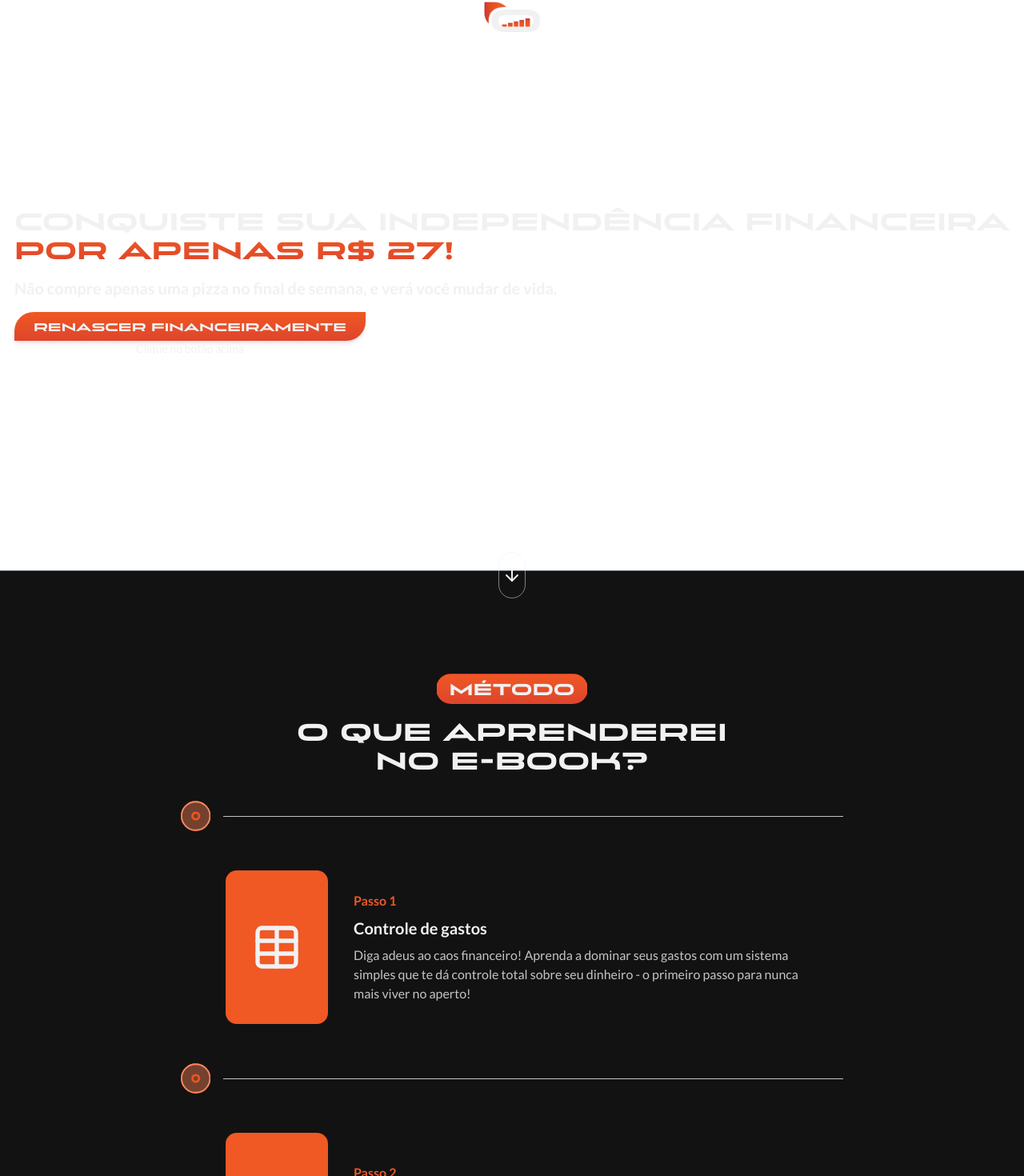
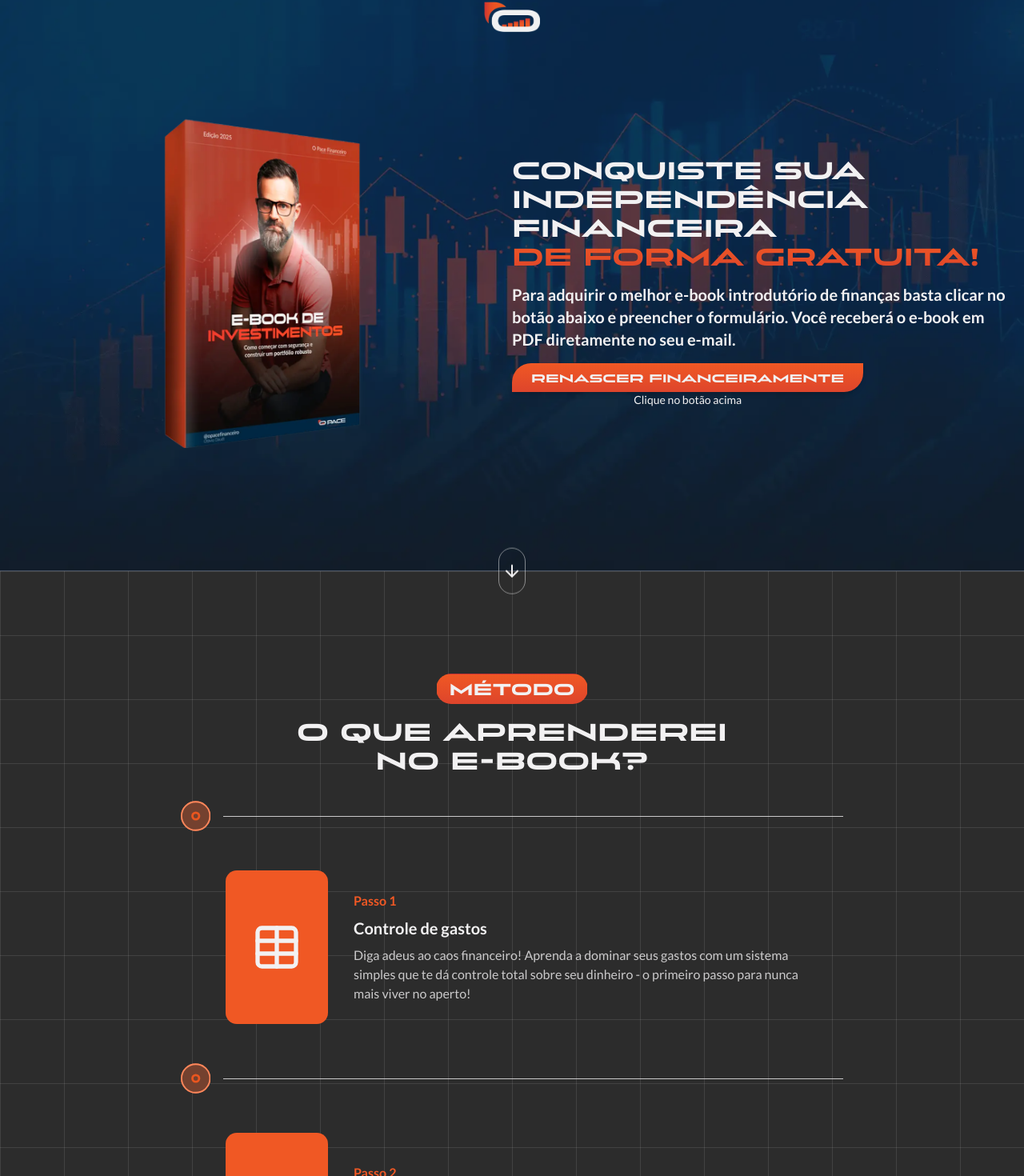
Before and after one commit to DevJeipi/lp-opacefinanceiro, a Next.js app: page /ebook in a window 1280 px wide. Shown: the part 46-1516 px from the top of the page at 80% size. Built offline with nearby package versions, Linux system fonts and the light colour scheme.

Commit message:
ebook page add

```diff
--- a/src/app/ebook/page.tsx
+++ b/src/app/ebook/page.tsx
@@ -1,5 +1,3 @@
-'use client'
-
 import { Button } from '@/components/ui/button'
 import { GridContainer } from '@/components/ui/GridContainer'
 import { Line } from '@/components/ui/line'
@@ -15,11 +13,20 @@ import {
     ChevronDown,
     Layers,
     LineChart,
+    MessageCircleQuestion,
     Rocket,
     ShieldCheck,
     Table,
     TrendingUp,
 } from 'lucide-react'
+import { BgImage } from '@/components/ui/BgImage'
+import {
+    Accordion,
+    AccordionItem,
+    AccordionTrigger,
+    AccordionContent,
+} from '@/components/ui/accordion'
+import { Footer } from '@/components/footer'
 
 export default function Ebook02() {
     const cards = [
@@ -48,7 +55,9 @@ export default function Ebook02() {
     return (
         <>
             <section className="relative h-[95vh] border-b-1 border-gray-600">
+                <BgImage />
                 <GridContainer className="relative flex h-full flex-col items-center">
+                    <div className="flex items-center justify-center">
                         <Image
                             src={fotoLogo}
                             width={70}
@@ -57,19 +66,32 @@ export default function Ebook02() {
                             placeholder="blur"
                             priority
                         />
-                    <div className="flex h-full items-center justify-center">
+                    </div>
+                    <div className="grid h-full grid-cols-1 grid-rows-2 items-center justify-center lg:grid-cols-2 lg:grid-rows-1">
+                        <div className="flex items-center justify-center">
+                            <Image
+                                src="/ebooks01.webp"
+                                width={250}
+                                height={415}
+                                alt="E-book O Renascimento Financeiro"
+                                priority
+                                className="mb-[-120px] lg:mb-0"
+                            />
+                        </div>
                         <div className="flex flex-col items-center gap-4 text-center lg:items-start lg:text-left">
                             <h1 className="font-heading text-primary-white text-xl font-bold sm:text-3xl">
                                 Conquiste Sua Independência Financeira <br />
                                 <span className="text-gradient-animated">
-                                    por apenas R$ 27!
+                                    de forma gratuita!
                                 </span>
                             </h1>
                             <p className="font-body text-primary-white font-bold sm:text-xl">
-                                Não compre apenas uma pizza no final de semana,
-                                e verá você mudar de vida.
+                                Para adquirir o melhor e-book introdutório de
+                                finanças basta clicar no botão abaixo e
+                                preencher o formulário. Você receberá o e-book
+                                em PDF diretamente no seu e-mail.
                             </p>
-                            <Button color="secondaryorange">
+                            <Button link="ebook" color="secondaryorange">
                                 Renascer financeiramente
                             </Button>
                         </div>
@@ -82,7 +104,8 @@ export default function Ebook02() {
                     </Link>
                 </GridContainer>
             </section>
-            <section id="benefits" className="bg-primary-black overflow-hidden">
+            <section id="benefits" className="overflow-hidden">
+                <div className="container">
                     <GridContainer className="flex flex-col items-center justify-center pt-32 text-center">
                         <Badge>Método</Badge>
                         <h1 className="font-heading text-primary-white mt-4 text-2xl font-bold sm:text-3xl">
@@ -106,10 +129,10 @@ export default function Ebook02() {
                                     </h2>
                                     <p className="text-primary-white/80">
                                         Diga adeus ao caos financeiro! Aprenda a
-                                    dominar seus gastos com um sistema simples
-                                    que te dá controle total sobre seu dinheiro
-                                    - o primeiro passo para nunca mais viver no
-                                    aperto!
+                                        dominar seus gastos com um sistema
+                                        simples que te dá controle total sobre
+                                        seu dinheiro - o primeiro passo para
+                                        nunca mais viver no aperto!
                                     </p>
                                 </div>
                             </div>
@@ -132,9 +155,10 @@ export default function Ebook02() {
                                     </h2>
                                     <p className="text-primary-white/80">
                                         Libere mais dinheiro para o que importa!
-                                    Descubra estratégias poderosas para cortar
-                                    gastos desnecessários e aumentar sua renda -
-                                    sem sacrificar o que você ama!
+                                        Descubra estratégias poderosas para
+                                        cortar gastos desnecessários e aumentar
+                                        sua renda - sem sacrificar o que você
+                                        ama!
                                     </p>
                                 </div>
                             </div>
@@ -157,9 +181,9 @@ export default function Ebook02() {
                                     </h2>
                                     <p className="text-primary-white/80">
                                         Durma tranquilo sabendo que você está
-                                    protegido! Crie uma reserva poderosa que te
-                                    salva de qualquer imprevisto - a base para
-                                    sua paz financeira!
+                                        protegido! Crie uma reserva poderosa que
+                                        te salva de qualquer imprevisto - a base
+                                        para sua paz financeira!
                                     </p>
                                 </div>
                             </div>
@@ -181,10 +205,11 @@ export default function Ebook02() {
                                         Dívida Zero
                                     </h2>
                                     <p className="text-primary-white/80">
-                                    Livre-se das correntes das dívidas de uma
-                                    vez por todas! Conheça o plano infalível
-                                    para eliminar juros altos e recuperar sua
-                                    liberdade financeira - rápido!
+                                        Livre-se das correntes das dívidas de
+                                        uma vez por todas! Conheça o plano
+                                        infalível para eliminar juros altos e
+                                        recuperar sua liberdade financeira -
+                                        rápido!
                                     </p>
                                 </div>
                             </div>
@@ -207,9 +232,9 @@ export default function Ebook02() {
                                     </h2>
                                     <p className="text-primary-white/80">
                                         Fortaleça sua segurança financeira como
-                                    nunca! Aprenda a expandir sua proteção para
-                                    enfrentar qualquer desafio - e viver sem
-                                    medo do futuro!
+                                        nunca! Aprenda a expandir sua proteção
+                                        para enfrentar qualquer desafio - e
+                                        viver sem medo do futuro!
                                     </p>
                                 </div>
                             </div>
@@ -231,8 +256,8 @@ export default function Ebook02() {
                                     <p className="text-primary-white/80">
                                         Faça seu dinheiro trabalhar por você!
                                         Desvende os segredos para investir com
-                                    confiança e construir um futuro de riqueza -
-                                    mesmo começando pequeno!
+                                        confiança e construir um futuro de
+                                        riqueza - mesmo começando pequeno!
                                     </p>
                                 </div>
                             </div>
@@ -279,10 +304,11 @@ export default function Ebook02() {
                                         Monitore
                                     </h2>
                                     <p className="text-primary-white/80">
-                                    Mantenha seu dinheiro crescendo sem esforço!
-                                    Aprenda a ajustar seus investimentos com
-                                    facilidade e garanta que seu plano esteja
-                                    sempre no caminho certo!
+                                        Mantenha seu dinheiro crescendo sem
+                                        esforço! Aprenda a ajustar seus
+                                        investimentos com facilidade e garanta
+                                        que seu plano esteja sempre no caminho
+                                        certo!
                                     </p>
                                 </div>
                             </div>
@@ -304,33 +330,37 @@ export default function Ebook02() {
                                         Independência Financeira
                                     </h2>
                                     <p className="text-primary-white/80">
-                                    Viva a vida dos seus sonhos! Descubra como
-                                    alcançar a liberdade financeira e trabalhar
-                                    apenas por prazer - o destino final da sua
-                                    jornada está aqui!
+                                        Viva a vida dos seus sonhos! Descubra
+                                        como alcançar a liberdade financeira e
+                                        trabalhar apenas por prazer - o destino
+                                        final da sua jornada está aqui!
                                     </p>
                                 </div>
                             </div>
                         </div>
                     </GridContainer>
+                </div>
             </section>
             <section className="bg-primary-orange overflow-hidden">
                 <GridContainer className="flex flex-wrap items-center justify-center gap-6 text-center lg:flex-nowrap lg:justify-between lg:text-left">
                     <div className="text-primary-white font-body">
                         <h1 className="text-3xl font-bold">
-                            Não Espere Mais - Sua Independência Financeira Está
-                            a Um Clique!
+                            Não Espere Mais, Sua Independência Financeira Está a
+                            Um Clique!
                         </h1>
                         <p className="text-xl">
-                            Obtenha O Renascimento Financeiro agora e comece a
-                            transformar sua vida -
+                            Obtenha O Ebook de Investimentos agora e comece a
+                            transformar sua vida,
                             <span className="pl-1 font-bold">
-                                este e-book não ficará por muito tempo a venda,
-                                garanta o seu por apenas R$ 27!
+                                este e-book não ficará por muito tempo gratuito!
                             </span>
                         </p>
                     </div>
-                    <Button color="blue" className="whitespace-nowrap">
+                    <Button
+                        link="ebook"
+                        color="blue"
+                        className="whitespace-nowrap"
+                    >
                         Adquirir Independência
                     </Button>
                 </GridContainer>
@@ -339,7 +369,7 @@ export default function Ebook02() {
                 <div className="bg-primary-orange absolute top-0 flex w-48 items-center justify-center rounded-b-xl">
                     <ChevronDown color="var(--color-primary-white)" size={32} />
                 </div>
-
+                <div className="container">
                     <GridContainer className="flex flex-col items-center justify-center gap-8 pt-20 text-center">
                         <h1 className="font-heading text-primary-white mt-4 text-2xl font-bold sm:text-3xl">
                             Para quem é
@@ -362,8 +392,102 @@ export default function Ebook02() {
                             ))}
                         </div>
                     </GridContainer>
+                </div>
             </section>
-            <footer></footer>
+            <section className="bg-primary-white">
+                <div className="bg-blue-low-op rounded-t-4xl">
+                    <GridContainer className="flex flex-col items-center justify-center gap-8 text-center">
+                        <div className="flex flex-col items-center justify-center">
+                            <MessageCircleQuestion
+                                size={32}
+                                color="var(--color-primary-black)"
+                            />
+                            <h1 className="font-heading text-primary-black text-xl font-bold md:text-3xl">
+                                Perguntas Frequentes
+                            </h1>
+                        </div>
+                        <Accordion
+                            type="single"
+                            collapsible
+                            className="w-full lg:w-3/4"
+                        >
+                            <AccordionItem value="item-1">
+                                <AccordionTrigger>
+                                    Para quem é esse curso?
+                                </AccordionTrigger>
+                                <AccordionContent>
+                                    Este curso é para qualquer pessoa que esteja
+                                    cansada de viver no vermelho, que quer sair
+                                    do cheque especial, eliminar dívidas e
+                                    começar uma trajetória sólida rumo à
+                                    independência financeira — mesmo começando
+                                    do zero. Se você busca um passo a passo
+                                    claro e realista, este é o seu lugar.
+                                </AccordionContent>
+                            </AccordionItem>
+
+                            <AccordionItem value="item-2">
+                                <AccordionTrigger>
+                                    Em quanto tempo verei resultados?
+                                </AccordionTrigger>
+                                <AccordionContent>
+                                    Os primeiros resultados podem vir em poucas
+                                    semanas, especialmente na organização do
+                                    orçamento e controle das dívidas. Já os
+                                    resultados mais profundos — como aumento da
+                                    taxa de poupança e investimentos
+                                    consistentes — dependem do seu ritmo, mas
+                                    com o Do Cheque Especial à Independência
+                                    Financeira, o progresso é garantido.
+                                </AccordionContent>
+                            </AccordionItem>
+
+                            <AccordionItem value="item-3">
+                                <AccordionTrigger>
+                                    O que é o Pace Financeiro?
+                                </AccordionTrigger>
+                                <AccordionContent>
+                                    É a nossa metodologia exclusiva que te ajuda
+                                    a encontrar o ritmo ideal para conquistar
+                                    sua liberdade financeira, de forma
+                                    constante, inteligente e sem extremos. Assim
+                                    como em uma corrida, não importa quão rápido
+                                    você começa, mas sim que você siga com
+                                    consistência até a linha de chegada.
+                                </AccordionContent>
+                            </AccordionItem>
+
+                            <AccordionItem value="item-4">
+                                <AccordionTrigger>
+                                    Preciso entender de investimentos ou
+                                    finanças para acompanhar o curso?
+                                </AccordionTrigger>
+                                <AccordionContent>
+                                    De forma alguma! O curso foi criado para
+                                    quem não tem nenhuma base financeira, usando
+                                    uma linguagem simples e direta, com exemplos
+                                    do dia a dia. Vamos do básico ao avançado
+                                    com clareza e sem enrolação.
+                                </AccordionContent>
+                            </AccordionItem>
+
+                            <AccordionItem value="item-5">
+                                <AccordionTrigger>
+                                    As aulas são gravadas ou ao vivo?
+                                </AccordionTrigger>
+                                <AccordionContent>
+                                    Todas as aulas são gravadas! Permitindo você
+                                    a assisti-las quando quiser e no seu ritmo.
+                                    Além de que você terá acesso vitalício ao
+                                    curso, podendo revisitar o conteúdo sempre
+                                    que precisar.
+                                </AccordionContent>
+                            </AccordionItem>
+                        </Accordion>
+                    </GridContainer>
+                </div>
+            </section>
+            <Footer />
         </>
     )
 }
--- a/src/app/globals.css
+++ b/src/app/globals.css
@@ -44,6 +44,31 @@
         -webkit-background-clip: text;
         -webkit-text-fill-color: transparent;
         display: inline-block;
+    }
+
+    .container {
+        min-width: 100%;
+        mins-height: 100%;
+
+        background: #2c2c2c;
+        --gap: 5em;
+        --line: 1px;
+        --color: rgba(255, 255, 255, 0.2);
+
+        background-image:
+            linear-gradient(
+                -90deg,
+                transparent calc(var(--gap) - var(--line)),
+                var(--color) calc(var(--gap) - var(--line) + 1px),
+                var(--color) var(--gap)
+            ),
+            linear-gradient(
+                0deg,
+                transparent calc(var(--gap) - var(--line)),
+                var(--color) calc(var(--gap) - var(--line) + 1px),
+                var(--color) var(--gap)
+            );
+        background-size: var(--gap) var(--gap);
     }
 }
 
```
Also changed, not shown: src/components/home/SectionModules.tsx (+25 -11 lines), src/components/ui/button/index.tsx (+10 -1 lines), public/ebooks01.webp (added). Lines whose indentation alone changed are shown as unchanged.
